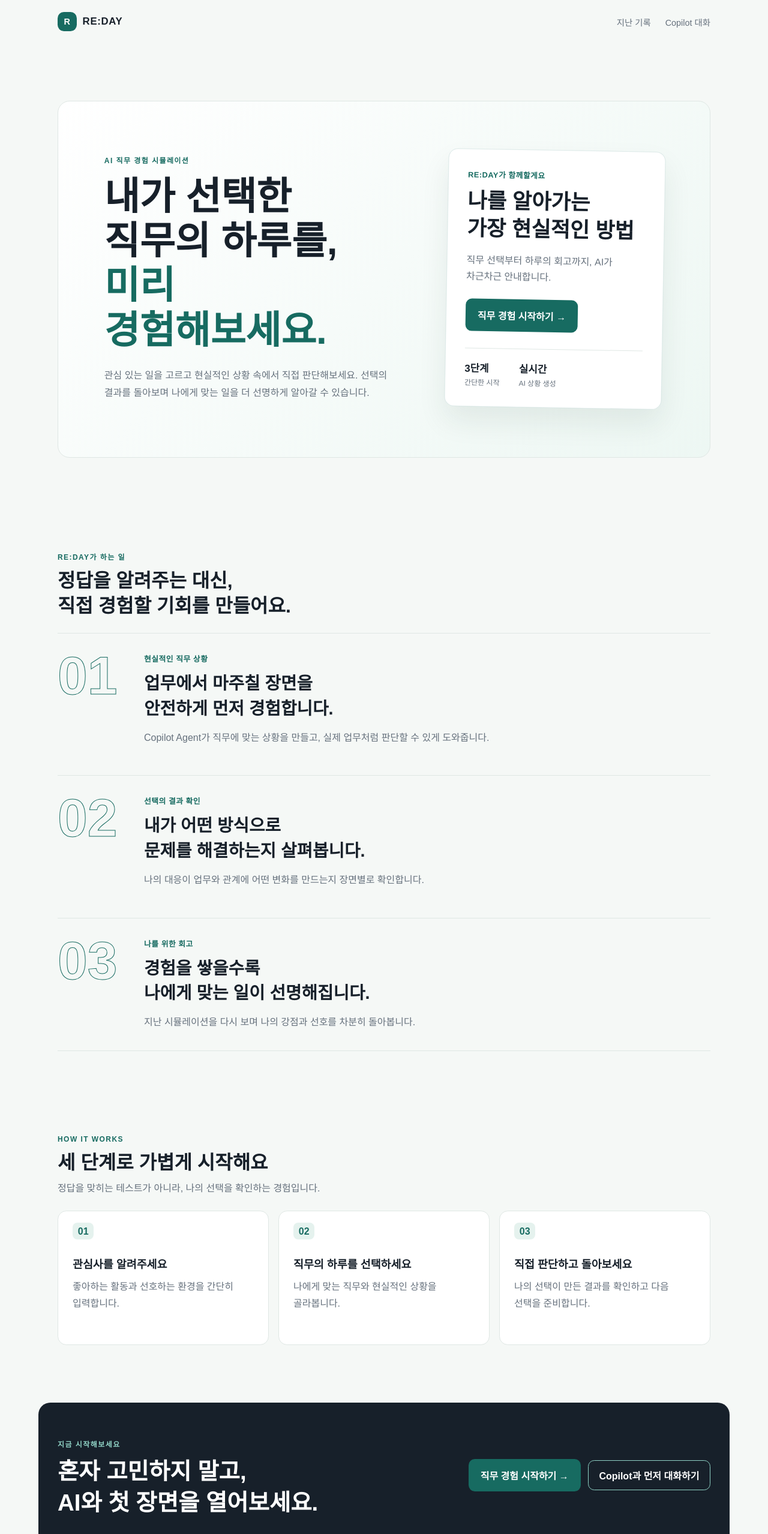
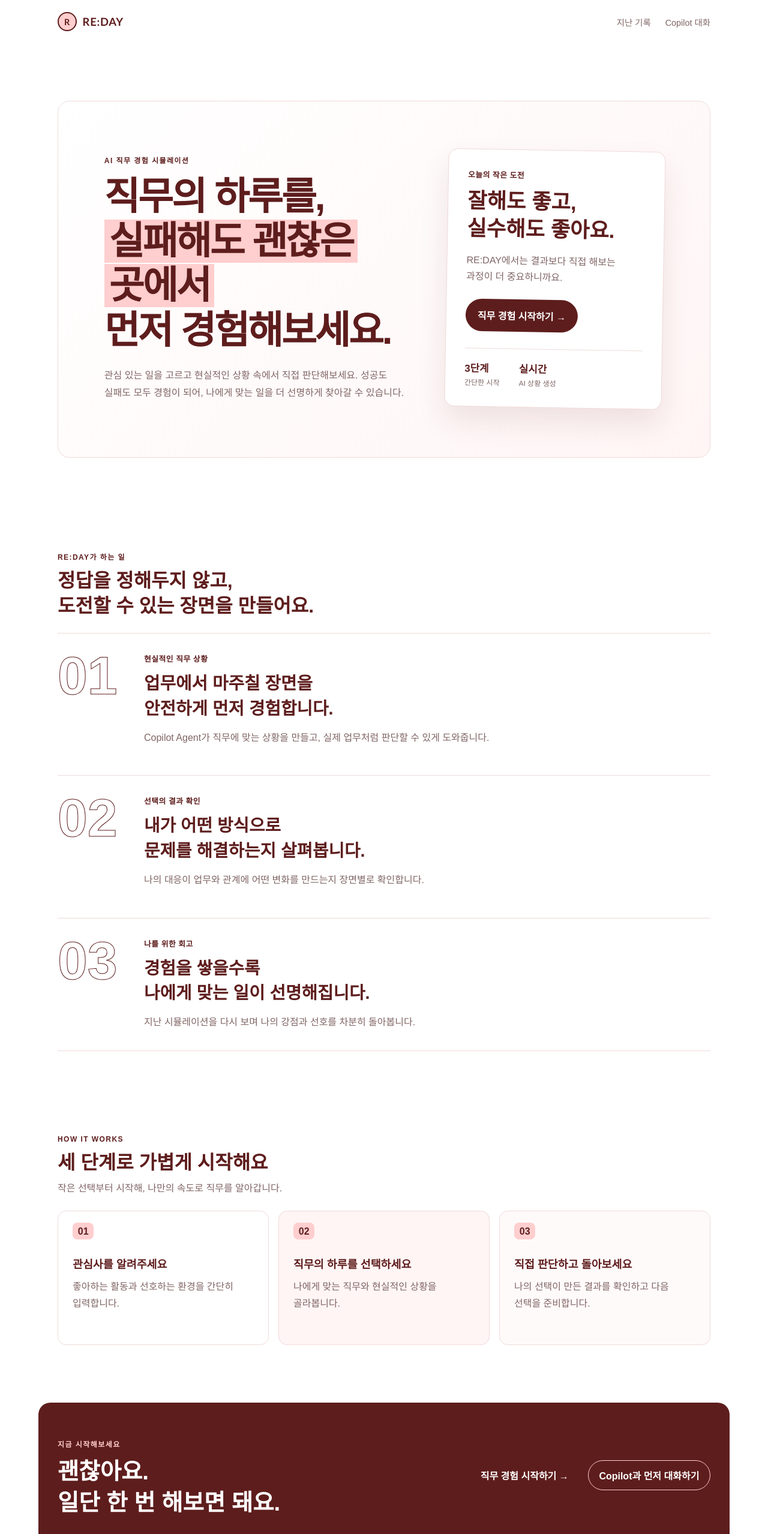
Before and after one commit to options0179/RE-DAY, a Next.js app in the folder frontend/: page / in a window 1280 px wide. Shown: the top 2557 px of the page at 60% size. Built offline with nearby package versions, Linux system fonts and the light colour scheme.

Commit message:
Apply RE DAY logo color system

```diff
--- a/frontend/app/globals.css
+++ b/frontend/app/globals.css
@@ -1,11 +1,12 @@
 :root {
   color-scheme: light;
-  --ink: #17202a;
-  --muted: #66717d;
-  --line: #dfe7e4;
-  --accent: #176b61;
-  --accent-soft: #e5f2ee;
-  --surface: #f5f8f6;
+  --ink: #5e1d1d;
+  --muted: #806565;
+  --line: #f0dada;
+  --accent: #5e1d1d;
+  --accent-soft: #ffcece;
+  --surface: #fff;
+  --pink-wash: #fff5f5;
 }
 
 * {
@@ -16,7 +17,7 @@ body {
   margin: 0;
   background: var(--surface);
   color: var(--ink);
-  font-family: "Pretendard", "Noto Sans KR", Arial, sans-serif;
+  font-family: "Noto Sans KR", "Apple SD Gothic Neo", "Malgun Gothic", sans-serif;
 }
 
 .copilot-shell {
@@ -68,7 +69,7 @@ a {
   position: sticky;
   top: 0;
   z-index: 10;
-  background: rgba(245, 248, 246, 0.92);
+  background: rgba(255, 255, 255, 0.92);
   backdrop-filter: blur(12px);
 }
 
@@ -79,17 +80,19 @@ a {
 }
 
 .brand {
-  font-size: 1.05rem;
-  font-weight: 800;
+  font-family: "Arial Rounded MT Bold", "Trebuchet MS", sans-serif;
+  font-size: 1.15rem;
+  font-weight: 900;
   gap: 0.6rem;
   letter-spacing: 0.04em;
 }
 
 .brand-mark {
   align-items: center;
-  background: var(--accent);
-  border-radius: 0.65rem;
-  color: #fff;
+  background: var(--accent-soft);
+  border: 2px solid var(--accent);
+  border-radius: 50%;
+  color: var(--accent);
   display: flex;
   font-size: 0.9rem;
   height: 2rem;
@@ -115,7 +118,7 @@ a {
 
 .hero-grid {
   align-items: center;
-  background: linear-gradient(135deg, #ffffff 0%, #edf7f3 100%);
+  background: linear-gradient(135deg, #fff 0%, var(--pink-wash) 100%);
   border: 1px solid var(--line);
   border-radius: 1.25rem;
   display: grid;
@@ -143,10 +146,15 @@ h1 {
   margin: 1rem 0 1.5rem;
   max-width: 50ch;
   word-break: keep-all;
+  letter-spacing: -0.045em;
 }
 
 h1 span {
+  background: var(--accent-soft);
+  box-decoration-break: clone;
   color: var(--accent);
+  padding: 0 0.12em;
+  -webkit-box-decoration-break: clone;
 }
 
 .intro {
@@ -167,9 +175,9 @@ h1 span {
 
 .hero-panel {
   background: #fff;
-  border: 1px solid rgba(23, 107, 97, 0.14);
+  border: 1px solid #f0dada;
   border-radius: 1rem;
-  box-shadow: 0 1.5rem 3rem rgba(23, 48, 43, 0.08);
+  box-shadow: 0 1.5rem 3rem rgba(94, 29, 29, 0.1);
   padding: 2rem;
   transform: rotate(1deg);
 }
@@ -226,7 +234,7 @@ h1 span {
 .primary-button {
   background: var(--accent);
   border: 0;
-  border-radius: 0.65rem;
+  border-radius: 999px;
   color: #fff;
   display: inline-block;
   font-weight: 700;
@@ -235,13 +243,13 @@ h1 span {
 }
 
 .primary-button:hover {
-  background: #0f554d;
+  background: #421313;
   transform: translateY(-1px);
 }
 
 .secondary-button {
   border: 1px solid var(--accent);
-  border-radius: 0.65rem;
+  border-radius: 999px;
   color: var(--accent);
   display: inline-block;
   font-weight: 700;
@@ -272,7 +280,8 @@ h1 span {
 }
 
 .status-dot {
-  background: #36a085;
+  background: var(--accent-soft);
+  border: 2px solid var(--accent);
   border-radius: 50%;
   flex: 0 0 auto;
   height: 0.6rem;
@@ -374,7 +383,7 @@ h1 span {
 
 .agent-section {
   align-items: center;
-  background: var(--ink);
+  background: var(--accent);
   border-radius: 1.25rem;
   color: #fff;
   display: flex;
@@ -386,7 +395,7 @@ h1 span {
 }
 
 .agent-section .eyebrow {
-  color: #8fd1c4;
+  color: var(--accent-soft);
 }
 
 .agent-section h2 {
@@ -404,7 +413,7 @@ h1 span {
 }
 
 .agent-section .secondary-button {
-  border-color: #8fd1c4;
+  border-color: var(--accent-soft);
   color: #fff;
 }
 
@@ -525,6 +534,14 @@ h1 span {
   padding: 0.35rem 0.55rem;
 }
 
+.service-card:nth-child(2) {
+  background: var(--pink-wash);
+}
+
+.service-card:nth-child(3) {
+  background: #fffafa;
+}
+
 .onboarding-form {
   display: grid;
   gap: 0.75rem;
--- a/frontend/app/page.tsx
+++ b/frontend/app/page.tsx
@@ -24,16 +24,16 @@ export default function HomePage() {
         <div className="hero-grid">
           <div className="hero-copy">
             <p className="eyebrow">AI 직무 경험 시뮬레이션</p>
-            <h1 id="page-title">내가 선택한 직무의 하루를,<br /><span>미리 경험해보세요.</span></h1>
+            <h1 id="page-title">직무의 하루를,<br /><span>실패해도 괜찮은 곳에서</span><br />먼저 경험해보세요.</h1>
             <p className="intro">
               관심 있는 일을 고르고 현실적인 상황 속에서 직접 판단해보세요.
-              선택의 결과를 돌아보며 나에게 맞는 일을 더 선명하게 알아갈 수 있습니다.
+              성공도 실패도 모두 경험이 되어, 나에게 맞는 일을 더 선명하게 찾아갈 수 있습니다.
             </p>
           </div>
           <div className="hero-panel">
-            <p className="panel-label">RE:DAY가 함께할게요</p>
-            <h2>나를 알아가는<br />가장 현실적인 방법</h2>
-            <p>직무 선택부터 하루의 회고까지, AI가 차근차근 안내합니다.</p>
+            <p className="panel-label">오늘의 작은 도전</p>
+            <h2>잘해도 좋고,<br />실수해도 좋아요.</h2>
+            <p>RE:DAY에서는 결과보다 직접 해보는 과정이 더 중요하니까요.</p>
             <Link className="primary-button" href="/onboarding">
               직무 경험 시작하기 <span aria-hidden="true">→</span>
             </Link>
@@ -48,18 +48,18 @@ export default function HomePage() {
       <section className="about-section page-width" id="about" aria-labelledby="about-title">
         <div className="section-heading">
           <p className="eyebrow">RE:DAY가 하는 일</p>
-          <h2 id="about-title">정답을 알려주는 대신,<br />직접 경험할 기회를 만들어요.</h2>
+          <h2 id="about-title">정답을 정해두지 않고,<br />도전할 수 있는 장면을 만들어요.</h2>
         </div>
         <div className="about-list">
-          <article className="about-item">
+            <article className="about-item">
             <span className="outline-number">01</span>
             <div><p className="item-label">현실적인 직무 상황</p><h3>업무에서 마주칠 장면을<br />안전하게 먼저 경험합니다.</h3><p>Copilot Agent가 직무에 맞는 상황을 만들고, 실제 업무처럼 판단할 수 있게 도와줍니다.</p></div>
           </article>
-          <article className="about-item">
+            <article className="about-item">
             <span className="outline-number">02</span>
             <div><p className="item-label">선택의 결과 확인</p><h3>내가 어떤 방식으로<br />문제를 해결하는지 살펴봅니다.</h3><p>나의 대응이 업무와 관계에 어떤 변화를 만드는지 장면별로 확인합니다.</p></div>
           </article>
-          <article className="about-item">
+            <article className="about-item">
             <span className="outline-number">03</span>
             <div><p className="item-label">나를 위한 회고</p><h3>경험을 쌓을수록<br />나에게 맞는 일이 선명해집니다.</h3><p>지난 시뮬레이션을 다시 보며 나의 강점과 선호를 차분히 돌아봅니다.</p></div>
           </article>
@@ -70,7 +70,7 @@ export default function HomePage() {
         <div className="section-heading">
           <p className="eyebrow">How it works</p>
           <h2 id="services-title">세 단계로 가볍게 시작해요</h2>
-          <p>정답을 맞히는 테스트가 아니라, 나의 선택을 확인하는 경험입니다.</p>
+          <p>작은 선택부터 시작해, 나만의 속도로 직무를 알아갑니다.</p>
         </div>
         <div className="service-grid">
           {steps.map((step) => (
@@ -86,7 +86,7 @@ export default function HomePage() {
       <section className="agent-section page-width" aria-labelledby="agent-title">
         <div>
           <p className="eyebrow">지금 시작해보세요</p>
-          <h2 id="agent-title">혼자 고민하지 말고,<br />AI와 첫 장면을 열어보세요.</h2>
+          <h2 id="agent-title">괜찮아요.<br />일단 한 번 해보면 돼요.</h2>
         </div>
         <div className="agent-actions">
           <Link className="primary-button" href="/onboarding">직무 경험 시작하기 →</Link>
```
